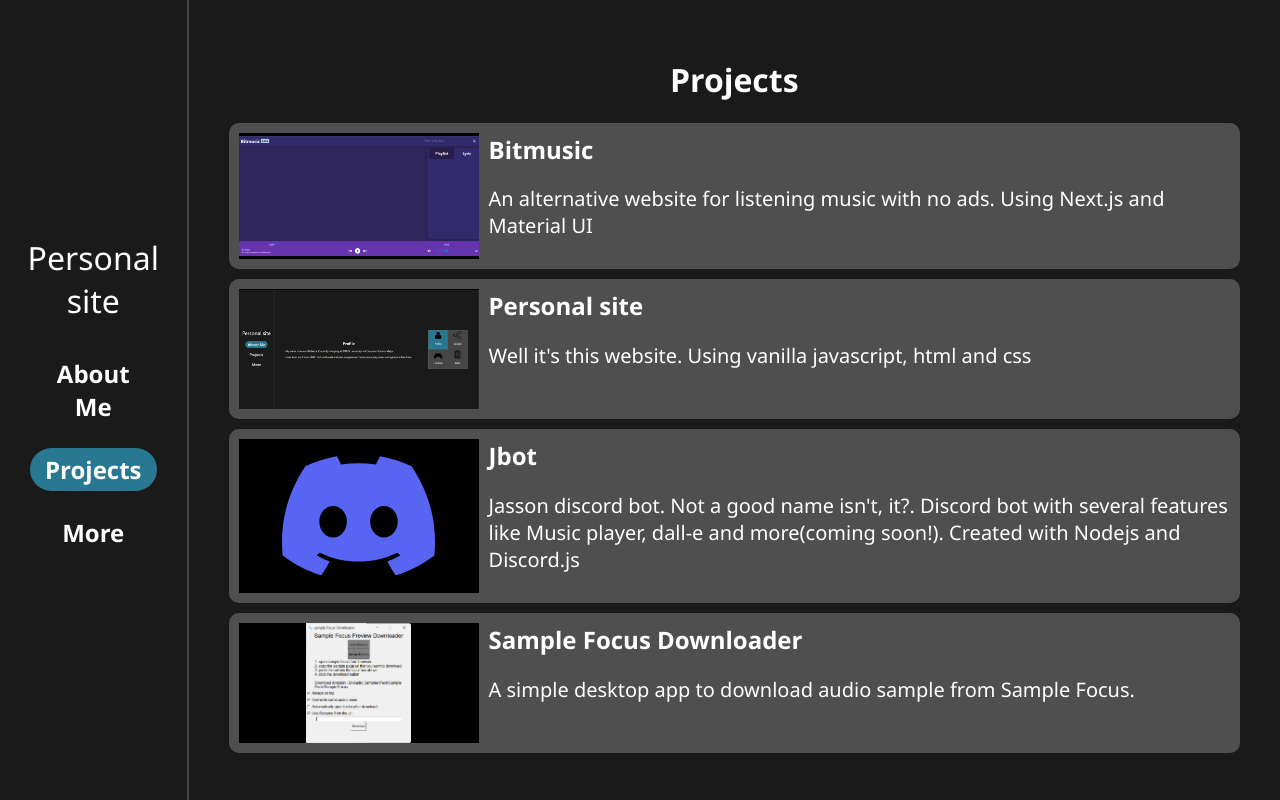
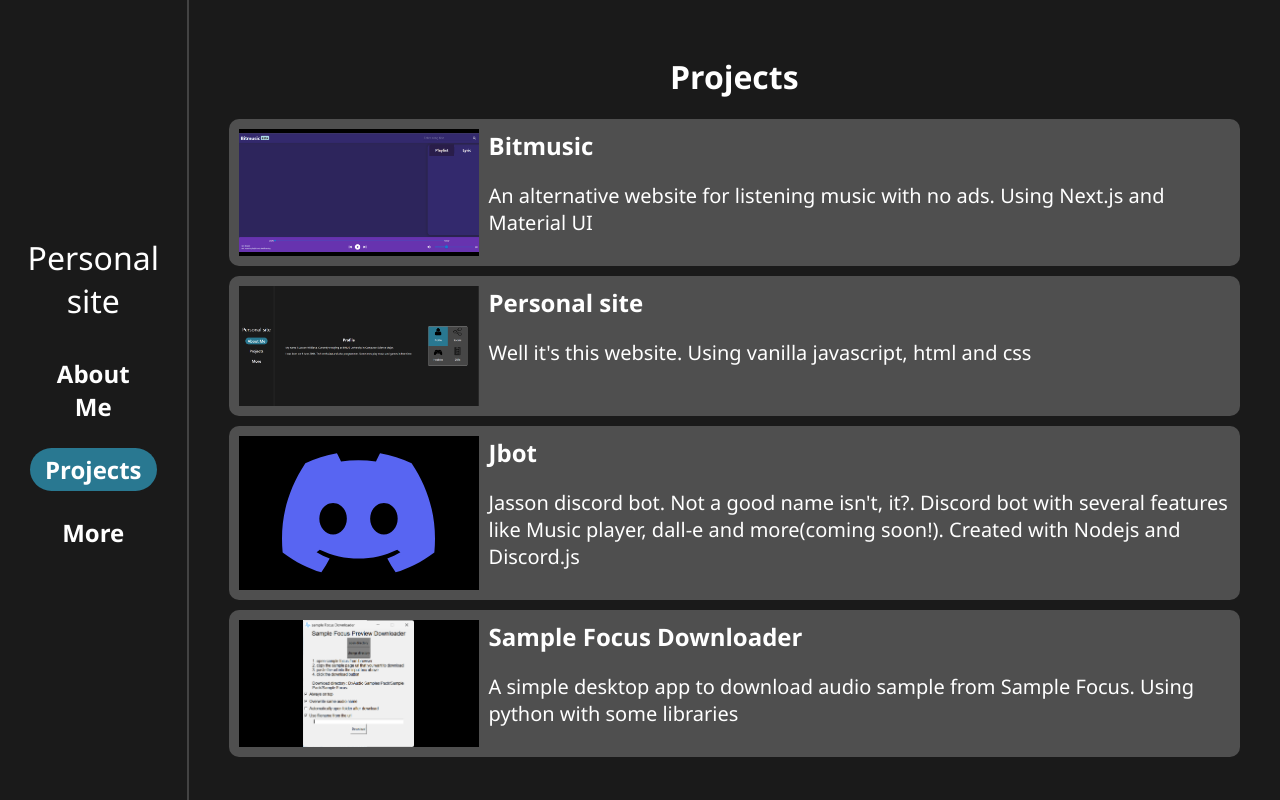
Before and after one commit to Jasson9/Personal-Site-Profile, a plain HTML site: page projects.html in a window 1280 px wide. Drawn offline with Linux system fonts and the light colour scheme.

```diff
--- a/projects.html
+++ b/projects.html
@@ -43,11 +43,11 @@
                     <p class="resp-p">Jasson discord bot. Not a good name isn't, it?. Discord bot with several features like Music player, dall-e and more(coming soon!). Created with Nodejs and Discord.js</p>
                 </div>
             </a>
-            <a class="project-content-box" href="">
+            <a class="project-content-box" href="https://github.com/Jasson9/SampleFocus-DownloaderPy">
                 <img src="src/samplefocusdl.png">
                 <div class="project-detail">
                     <h2 class="resp-h2">Sample Focus Downloader</h2>
-                    <p class="resp-p">A simple desktop app to download audio sample from Sample Focus.</p>
+                    <p class="resp-p">A simple desktop app to download audio sample from Sample Focus. Using python with some libraries</p>
                 </div>
             </a>
         </div>
```
